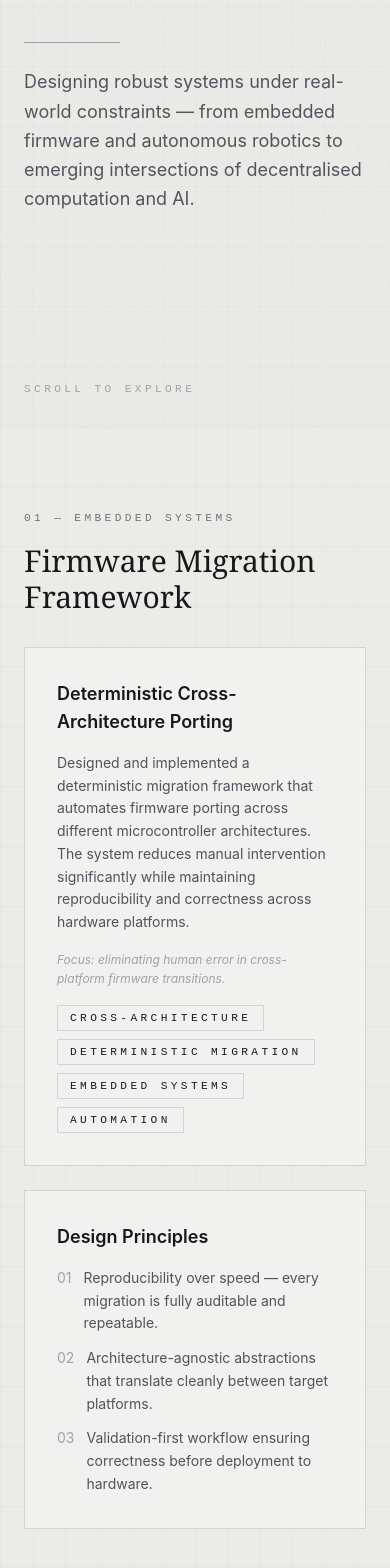
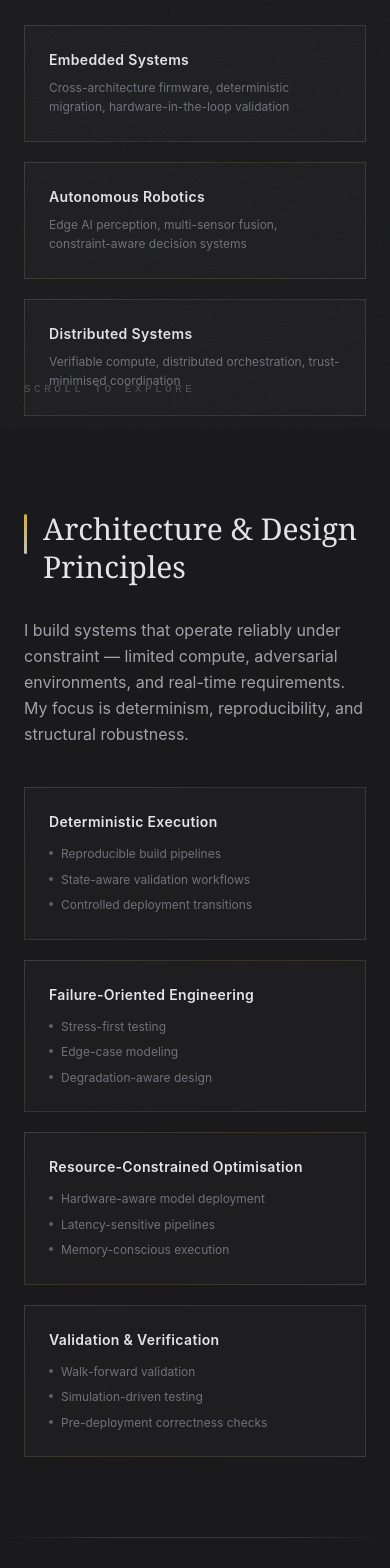
Before and after one commit to Dhruvacodes/RESUME, a Next.js app: page / in a window 390 px wide. Shown: the part 414-1982 px from the top of the page. Built offline with nearby package versions, Linux system fonts and the light colour scheme; no server answers.

Commit message:
Rebuild Systems page: dark charcoal bg, gold/silver accents, technical depth, no section numbering, skill-dense architecture

```diff
--- a/app/globals.css
+++ b/app/globals.css
@@ -190,3 +190,23 @@ body {
     text-wrap: balance;
   }
 }
+
+/* ─── Systems page: gold + silver accents ──────────────────────── */
+.systems-gold-bar {
+  background: linear-gradient(180deg, #D4AF37, #C0C0C0);
+}
+
+.systems-silver-divider {
+  background: linear-gradient(90deg, transparent, #C0C0C0 30%, #C0C0C0 70%, transparent);
+  opacity: 0.18;
+}
+
+.systems-metallic-card {
+  background: rgba(255, 255, 255, 0.02);
+  border: 1px solid;
+  border-image: linear-gradient(135deg, rgba(192,192,192,0.18), rgba(212,175,55,0.14), rgba(192,192,192,0.18)) 1;
+  transition: border-image 0.4s ease, transform 0.3s ease;
+}
+.systems-metallic-card:hover {
+  border-image: linear-gradient(135deg, rgba(192,192,192,0.32), rgba(212,175,55,0.28), rgba(192,192,192,0.32)) 1;
+}
--- a/components/SystemsWorld.tsx
+++ b/components/SystemsWorld.tsx
@@ -2,8 +2,8 @@
 
 import { useRef } from "react";
 import { motion, useInView } from "framer-motion";
-import GridBackground from "./GridBackground";
 
+/* ─── Animated Section ──────────────────────────────────────────── */
 const sectionVariants = {
   hidden: { opacity: 0, y: 40, clipPath: "inset(0 100% 0 0)" },
   visible: {
@@ -36,37 +36,53 @@ function Section({
   );
 }
 
-/* ─── Project Card ──────────────────────────────────────────────── */
-function ProjectCard({
+/* ─── Section Title with gold accent bar ────────────────────────── */
+function SectionTitle({ children }: { children: React.ReactNode }) {
+  return (
+    <div className="flex items-start gap-4 mb-8">
+      <div className="w-[3px] h-10 mt-1 flex-shrink-0 rounded-full systems-gold-bar" />
+      <h2 className="font-serif-display text-3xl md:text-5xl leading-tight">
+        {children}
+      </h2>
+    </div>
+  );
+}
+
+/* ─── Technical Stack Row ───────────────────────────────────────── */
+function TechStack({ items }: { items: string[] }) {
+  return (
+    <div className="flex flex-wrap gap-x-2 gap-y-1 mt-6">
+      {items.map((item, i) => (
+        <span key={item} className="text-xs text-zinc-500">
+          {item}
+          {i < items.length - 1 && <span className="ml-2 text-zinc-600/40">•</span>}
+        </span>
+      ))}
+    </div>
+  );
+}
+
+/* ─── Skill Block ───────────────────────────────────────────────── */
+function SkillBlock({
   title,
-  description,
-  tags,
-  note,
+  items,
 }: {
   title: string;
-  description: string;
-  tags: string[];
-  note?: string;
+  items: string[];
 }) {
   return (
-    <div className="border border-zinc-300 p-8 bg-white/30">
-      <h3 className="text-lg font-semibold mb-4">{title}</h3>
-      <p className="text-zinc-600 text-sm leading-relaxed mb-4">{description}</p>
-      {note && (
-        <p className="text-zinc-400 text-xs leading-relaxed italic mb-4">
-          {note}
-        </p>
-      )}
-      <div className="flex gap-2 flex-wrap">
-        {tags.map((tag) => (
-          <span
-            key={tag}
-            className="border border-zinc-300 px-3 py-1 text-xs font-mono-label"
+    <div className="systems-metallic-card p-6">
+      <h3 className="text-sm font-semibold mb-3 tracking-wide">{title}</h3>
+      <ul className="space-y-1.5">
+        {items.map((item) => (
+          <li
+            key={item}
+            className="text-xs text-zinc-500 leading-relaxed pl-3 relative before:content-[''] before:absolute before:left-0 before:top-[7px] before:w-1 before:h-1 before:rounded-full before:bg-zinc-400/50"
           >
-            {tag}
-          </span>
+            {item}
+          </li>
         ))}
-      </div>
+      </ul>
     </div>
   );
 }
@@ -76,165 +92,293 @@ export default function SystemsWorld() {
   return (
     <div
       className="relative min-h-screen"
-      style={{ background: "var(--systems-bg)", color: "var(--systems-fg)" }}
+      style={{ background: "#1a1a1d", color: "#e4e4e7" }}
     >
-      <GridBackground />
       <div className="noise-overlay" />
 
-      {/* Hero */}
+      {/* ═══ HERO ═══ */}
       <section className="relative min-h-screen flex flex-col justify-center px-6 md:px-16 lg:px-24">
         <motion.div
           initial={{ opacity: 0, y: 40 }}
           animate={{ opacity: 1, y: 0 }}
           transition={{ duration: 1, delay: 0.2, ease: [0.16, 1, 0.3, 1] }}
         >
-          <p className="font-mono-label text-zinc-500 mb-6">
-            Technology & Research
-          </p>
-          <h1 className="font-serif-display text-5xl md:text-7xl lg:text-[5.5rem] leading-[1.05] tracking-tight">
-            Building Systems
+          <p className="font-mono-label text-zinc-500 mb-6">Systems</p>
+          <h1
+            className="font-serif-display text-5xl md:text-7xl lg:text-[5.5rem] leading-[1.05] tracking-tight"
+            style={{
+              background: "linear-gradient(90deg, #C0C0C0, #D4AF37, #C0C0C0)",
+              WebkitBackgroundClip: "text",
+              WebkitTextFillColor: "transparent",
+              backgroundClip: "text",
+            }}
+          >
+            Systems Architecture
             <br />
-            <span className="stroke-text">That Scale</span>
+            &amp; Engineering
           </h1>
-          <div className="mt-12 w-24 h-[1px] bg-zinc-400" />
-          <p className="mt-6 text-lg text-zinc-600 max-w-lg leading-relaxed">
-            Designing robust systems under real-world constraints — from
-            embedded firmware and autonomous robotics to emerging intersections
-            of decentralised computation and AI.
+          <div className="mt-10 w-24 h-[1px] systems-silver-divider" />
+          <p className="mt-6 text-base text-zinc-400 max-w-xl leading-relaxed">
+            Designing deterministic, constraint-aware systems across embedded
+            firmware, autonomous robotics, and distributed compute.
           </p>
         </motion.div>
+
+        {/* Hero Cards */}
+        <motion.div
+          className="mt-16 grid grid-cols-1 md:grid-cols-3 gap-5 max-w-4xl"
+          initial={{ opacity: 0, y: 20 }}
+          animate={{ opacity: 1, y: 0 }}
+          transition={{ duration: 0.8, delay: 0.6, ease: [0.16, 1, 0.3, 1] }}
+        >
+          {[
+            {
+              title: "Embedded Systems",
+              desc: "Cross-architecture firmware, deterministic migration, hardware-in-the-loop validation",
+            },
+            {
+              title: "Autonomous Robotics",
+              desc: "Edge AI perception, multi-sensor fusion, constraint-aware decision systems",
+            },
+            {
+              title: "Distributed Systems",
+              desc: "Verifiable compute, distributed orchestration, trust-minimised coordination",
+            },
+          ].map((card) => (
+            <div
+              key={card.title}
+              className="systems-metallic-card p-6 hover:-translate-y-0.5 transition-transform duration-300"
+            >
+              <h3 className="text-sm font-semibold mb-2 tracking-wide text-zinc-200">
+                {card.title}
+              </h3>
+              <p className="text-xs text-zinc-500 leading-relaxed">
+                {card.desc}
+              </p>
+            </div>
+          ))}
+        </motion.div>
+
         <div className="absolute bottom-8 left-6 md:left-16">
-          <p className="font-mono-label text-zinc-400 text-[0.6rem]">
+          <p className="font-mono-label text-zinc-600 text-[0.6rem]">
             Scroll to explore
           </p>
         </div>
       </section>
 
-      {/* Section 01: Firmware Migration */}
+      {/* ═══ ARCHITECTURE & DESIGN PRINCIPLES ═══ */}
       <Section>
-        <p className="font-mono-label text-zinc-500 mb-4">
-          01 — Embedded Systems
+        <SectionTitle>Architecture &amp; Design Principles</SectionTitle>
+        <p className="text-zinc-400 max-w-2xl leading-relaxed mb-10">
+          I build systems that operate reliably under constraint — limited
+          compute, adversarial environments, and real-time requirements. My
+          focus is determinism, reproducibility, and structural robustness.
         </p>
-        <h2 className="font-serif-display text-3xl md:text-5xl mb-8">
-          Firmware Migration Framework
-        </h2>
-        <div className="grid grid-cols-1 md:grid-cols-2 gap-6 mb-8">
-          <ProjectCard
-            title="Deterministic Cross-Architecture Porting"
-            description="Designed and implemented a deterministic migration framework that automates firmware porting across different microcontroller architectures. The system reduces manual intervention significantly while maintaining reproducibility and correctness across hardware platforms."
-            tags={[
-              "Cross-Architecture",
-              "Deterministic Migration",
-              "Embedded Systems",
-              "Automation",
+        <div className="grid grid-cols-1 sm:grid-cols-2 gap-5 max-w-3xl">
+          <SkillBlock
+            title="Deterministic Execution"
+            items={[
+              "Reproducible build pipelines",
+              "State-aware validation workflows",
+              "Controlled deployment transitions",
             ]}
-            note="Focus: eliminating human error in cross-platform firmware transitions."
           />
-          <div className="border border-zinc-300 p-8 bg-white/30">
-            <h3 className="text-lg font-semibold mb-4">Design Principles</h3>
-            <ul className="space-y-3 text-sm text-zinc-600 leading-relaxed">
-              <li className="flex gap-3">
-                <span className="text-zinc-400 flex-shrink-0">01</span>
-                <span>
-                  Reproducibility over speed — every migration is fully
-                  auditable and repeatable.
-                </span>
-              </li>
-              <li className="flex gap-3">
-                <span className="text-zinc-400 flex-shrink-0">02</span>
-                <span>
-                  Architecture-agnostic abstractions that translate cleanly
-                  between target platforms.
-                </span>
-              </li>
-              <li className="flex gap-3">
-                <span className="text-zinc-400 flex-shrink-0">03</span>
-                <span>
-                  Validation-first workflow ensuring correctness before
-                  deployment to hardware.
-                </span>
-              </li>
-            </ul>
-          </div>
+          <SkillBlock
+            title="Failure-Oriented Engineering"
+            items={[
+              "Stress-first testing",
+              "Edge-case modeling",
+              "Degradation-aware design",
+            ]}
+          />
+          <SkillBlock
+            title="Resource-Constrained Optimisation"
+            items={[
+              "Hardware-aware model deployment",
+              "Latency-sensitive pipelines",
+              "Memory-conscious execution",
+            ]}
+          />
+          <SkillBlock
+            title="Validation & Verification"
+            items={[
+              "Walk-forward validation",
+              "Simulation-driven testing",
+              "Pre-deployment correctness checks",
+            ]}
+          />
         </div>
       </Section>
 
-      {/* Section 02: Blockchain + AI */}
+      <div className="max-w-5xl mx-auto systems-silver-divider h-[1px]" />
+
+      {/* ═══ EMBEDDED SYSTEMS ═══ */}
       <Section>
-        <p className="font-mono-label text-zinc-500 mb-4">
-          02 — Emerging Research
-        </p>
-        <h2 className="font-serif-display text-3xl md:text-5xl mb-8">
-          Blockchain &times; AI Convergence
-        </h2>
-        <div className="max-w-3xl">
-          <ProjectCard
-            title="Decentralised Computation & Intelligent Systems"
-            description="Exploring the intersection of blockchain infrastructure and AI — specifically how decentralised computation models can support trustworthy, auditable AI workflows. The research investigates coordination mechanisms for distributed inference and the role of on-chain verification in maintaining model integrity."
-            tags={[
-              "Decentralised AI",
-              "On-Chain Verification",
-              "Distributed Inference",
-              "Trust Frameworks",
-            ]}
-            note="Early-stage research — motivated by the growing need for transparent and verifiable AI systems at scale."
-          />
+        <SectionTitle>Embedded Systems &amp; Firmware Engineering</SectionTitle>
+
+        <div className="systems-metallic-card p-8 max-w-3xl mb-8">
+          <h3 className="text-base font-semibold text-zinc-200 mb-3">
+            Deterministic Firmware Migration Framework
+          </h3>
+          <p className="text-sm text-zinc-400 leading-relaxed mb-6">
+            Designed a reproducible framework for cross-architecture firmware
+            migration, reducing manual intervention while preserving correctness
+            across microcontroller platforms.
+          </p>
+          <div className="grid grid-cols-1 sm:grid-cols-2 gap-x-8 gap-y-2">
+            {[
+              "Hardware abstraction layers",
+              "Cross-toolchain compilation",
+              "Register mapping & peripheral translation",
+              "Architecture-agnostic interface design",
+              "Deterministic build reproducibility",
+              "Hardware-in-the-loop validation",
+            ].map((skill) => (
+              <p
+                key={skill}
+                className="text-xs text-zinc-500 leading-relaxed pl-3 relative before:content-[''] before:absolute before:left-0 before:top-[7px] before:w-1 before:h-1 before:rounded-full before:bg-gold-accent/60"
+              >
+                {skill}
+              </p>
+            ))}
+          </div>
         </div>
-        <p className="text-zinc-500 text-sm leading-relaxed italic max-w-3xl mt-6">
-          Interested in the structural question: how do you build systems where
-          the AI&apos;s reasoning is auditable without sacrificing throughput?
-        </p>
+
+        <TechStack
+          items={[
+            "C/C++",
+            "Microcontrollers",
+            "HAL",
+            "Build Systems",
+            "Toolchain Integration",
+            "Debugging",
+          ]}
+        />
       </Section>
 
-      {/* Section 03: Autonomous Robotics */}
+      <div className="max-w-5xl mx-auto systems-silver-divider h-[1px]" />
+
+      {/* ═══ AUTONOMOUS ROBOTICS ═══ */}
       <Section>
-        <p className="font-mono-label text-zinc-500 mb-4">
-          03 — Autonomous Robotics
-        </p>
-        <h2 className="font-serif-display text-3xl md:text-5xl mb-8">
-          AI Perception Pipeline
-        </h2>
-        <div className="grid grid-cols-1 md:grid-cols-2 gap-6 mb-8">
-          <ProjectCard
-            title="Team RoboManipal — AI Researcher"
-            description="Developed an end-to-end AI perception and decision system for autonomous robotics. The pipeline integrates real-time object understanding, spatial awareness, and multi-sensor inputs into a unified framework deployed on edge hardware. Represented the team at the World Robotics Championship."
-            tags={[
-              "Real-Time Perception",
-              "Sensor Fusion",
-              "Edge AI",
-              "Autonomous Systems",
-            ]}
-          />
-          <div className="border border-zinc-300 p-8 bg-white/30">
-            <h3 className="text-lg font-semibold mb-4">Impact</h3>
-            <div className="space-y-4 text-sm text-zinc-600 leading-relaxed">
-              <p>
-                Trained 50+ team members across ML fundamentals, computer
-                vision, and edge deployment workflows.
+        <SectionTitle>Autonomous Robotics &amp; Edge AI Systems</SectionTitle>
+
+        <div className="systems-metallic-card p-8 max-w-3xl mb-8">
+          <p className="font-mono-label text-zinc-600 text-[0.55rem] mb-3">
+            Team RoboManipal — AI Research
+          </p>
+          <h3 className="text-base font-semibold text-zinc-200 mb-3">
+            AI Perception &amp; Decision Pipeline
+          </h3>
+          <p className="text-sm text-zinc-400 leading-relaxed mb-6">
+            Developed an end-to-end perception and decision framework integrating
+            real-time object understanding, spatial reasoning, and multi-sensor
+            inputs deployed on edge hardware. Validated in international
+            competition environments.
+          </p>
+
+          {/* Three-column skill groups */}
+          <div className="grid grid-cols-1 md:grid-cols-3 gap-6 mb-6">
+            <div>
+              <p className="text-xs font-semibold text-zinc-300 mb-2">
+                Perception Layer
               </p>
-              <p>
-                Built internal tooling and documentation to accelerate
-                onboarding for new researchers joining the autonomy team.
+              <ul className="space-y-1">
+                {[
+                  "Real-time object detection",
+                  "Sensor fusion",
+                  "Spatial coordinate transforms",
+                  "Edge inference optimisation",
+                ].map((s) => (
+                  <li key={s} className="text-xs text-zinc-500 leading-relaxed">
+                    {s}
+                  </li>
+                ))}
+              </ul>
+            </div>
+            <div>
+              <p className="text-xs font-semibold text-zinc-300 mb-2">
+                Decision Layer
               </p>
-              <p>
-                Represented RoboManipal at international competition,
-                validating the system under real-world operating conditions.
+              <ul className="space-y-1">
+                {[
+                  "Constraint-aware path planning",
+                  "Feedback-based control loops",
+                  "Task-state modeling",
+                ].map((s) => (
+                  <li key={s} className="text-xs text-zinc-500 leading-relaxed">
+                    {s}
+                  </li>
+                ))}
+              </ul>
+            </div>
+            <div>
+              <p className="text-xs font-semibold text-zinc-300 mb-2">
+                Deployment
               </p>
+              <ul className="space-y-1">
+                {[
+                  "Edge hardware optimisation",
+                  "Latency profiling",
+                  "Runtime performance tuning",
+                ].map((s) => (
+                  <li key={s} className="text-xs text-zinc-500 leading-relaxed">
+                    {s}
+                  </li>
+                ))}
+              </ul>
             </div>
           </div>
+
+          <p className="text-xs text-zinc-500 leading-relaxed italic">
+            Mentored 50+ students across ML fundamentals and deployment
+            workflows. Represented team at the World Robotics Championship.
+          </p>
+        </div>
+
+        <TechStack
+          items={[
+            "Python",
+            "Computer Vision",
+            "Edge AI",
+            "Multi-Sensor Systems",
+            "Robotics Middleware",
+          ]}
+        />
+      </Section>
+
+      <div className="max-w-5xl mx-auto systems-silver-divider h-[1px]" />
+
+      {/* ═══ DISTRIBUTED & VERIFIABLE SYSTEMS ═══ */}
+      <Section>
+        <SectionTitle>Distributed &amp; Verifiable Compute Systems</SectionTitle>
+
+        <p className="text-sm text-zinc-400 leading-relaxed max-w-2xl mb-8">
+          Researching coordination mechanisms for distributed inference and
+          verifiable execution in decentralised environments. Focused on
+          structural trust, auditability, and throughput constraints.
+        </p>
+
+        <div className="grid grid-cols-1 sm:grid-cols-2 gap-5 max-w-3xl">
+          {[
+            "Distributed task orchestration",
+            "On-chain verification models",
+            "Auditability frameworks",
+            "Trust-minimised computation",
+          ].map((area) => (
+            <div key={area} className="systems-metallic-card px-5 py-4">
+              <p className="text-sm text-zinc-300">{area}</p>
+            </div>
+          ))}
         </div>
       </Section>
 
-      {/* Contact */}
+      {/* ═══ CONTACT ═══ */}
       <Section className="pb-32">
-        <p className="font-mono-label text-zinc-500 mb-4">04 — Contact</p>
-        <h2 className="font-serif-display text-3xl md:text-5xl mb-8">
-          Get In Touch
-        </h2>
+        <SectionTitle>Get In Touch</SectionTitle>
         <div className="max-w-lg">
-          <p className="text-zinc-600 leading-relaxed mb-8">
-            Open to discussing research collaboration, systems design,
-            and analytical problem-solving.
+          <p className="text-zinc-400 leading-relaxed mb-8">
+            Open to discussing research collaboration, systems design, and
+            analytical problem-solving.
           </p>
           <div className="space-y-3">
             {[
@@ -256,7 +400,7 @@ export default function SystemsWorld() {
               { label: "Location", value: "Bengaluru, India", href: null },
             ].map((link, i) => (
               <div key={i} className="flex items-center gap-4">
-                <span className="font-mono-label text-zinc-500 w-20">
+                <span className="font-mono-label text-zinc-600 w-20">
                   {link.label}
                 </span>
                 {link.href ? (
@@ -270,12 +414,12 @@ export default function SystemsWorld() {
                         ? undefined
                         : "noopener noreferrer"
                     }
-                    className="text-sm border-b border-zinc-300 pb-0.5 hover:border-zinc-700 transition-colors duration-300"
+                    className="text-sm text-zinc-300 border-b border-zinc-700 pb-0.5 hover:border-zinc-400 transition-colors duration-300"
                   >
                     {link.value}
                   </a>
                 ) : (
-                  <span className="text-sm text-zinc-600">{link.value}</span>
+                  <span className="text-sm text-zinc-400">{link.value}</span>
                 )}
               </div>
             ))}
```
